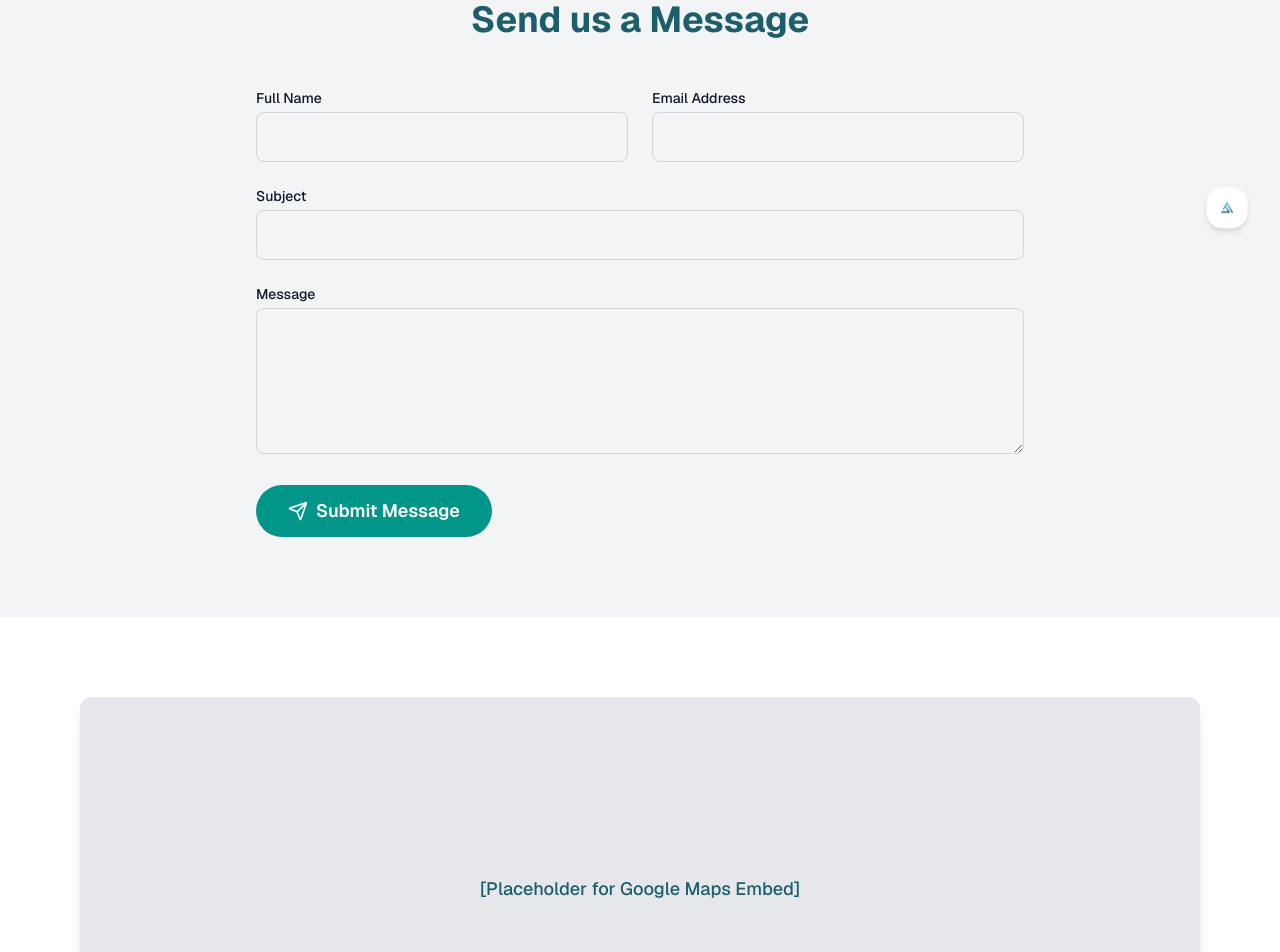
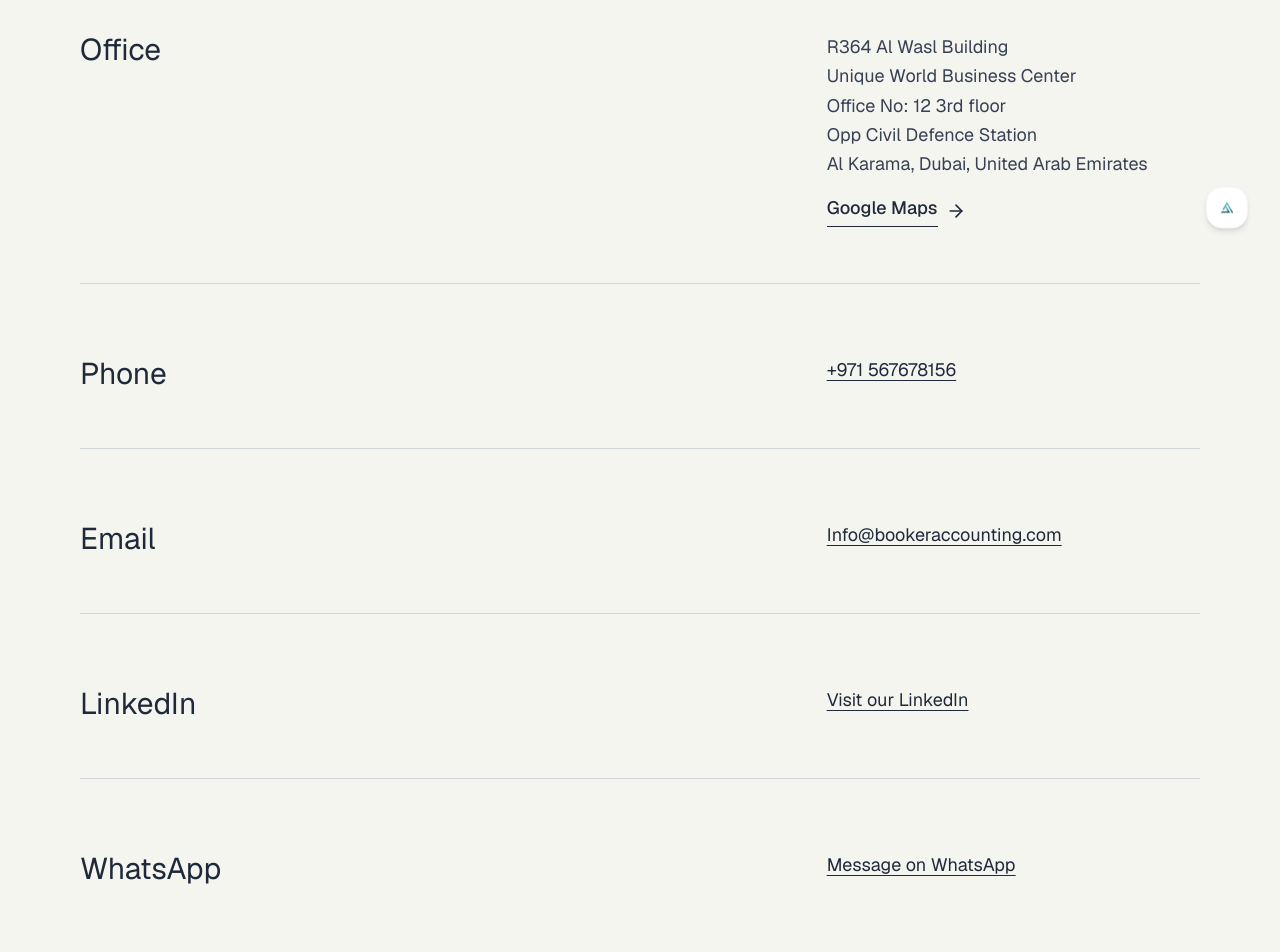
Before and after one commit to ajinas001/Booker_Accounting, a Next.js app: page /contact in a window 1280 px wide. Shown: the part 540-1492 px from the top of the page. Built offline with nearby package versions, Linux system fonts and the light colour scheme.

Commit message:
update contact page

```diff
--- a/src/app/contact/page.jsx
+++ b/src/app/contact/page.jsx
@@ -10,8 +10,33 @@ import ContactSection from "@/components/ContactSection";
 import Navbar from "@/components/Navbar";
 import FloatingMenuButton from "@/components/FloatingMenuButton";
 import ScrollToTop from "@/components/ScrollToTop";
+import { ArrowRight } from "lucide-react";
+
+
+const officeAddress = [
+  ' R364 Al Wasl Building',
+  'Unique World Business Center',
+  'Office No: 12 3rd floor',
+  'Opp Civil Defence Station',
+  'Al Karama, Dubai, United Arab Emirates'
+];
 
 export default function ContactPage() {
+
+
+  const containerVariants = {
+    hidden: { opacity: 0 },
+    visible: {
+      opacity: 1,
+      transition: { staggerChildren: 0.15, delayChildren: 0.1 },
+    },
+  };
+
+  const itemVariants = {
+    hidden: { opacity: 0, y: 10 },
+    visible: { opacity: 1, y: 0, transition: { duration: 0.5 } },
+  };
+
   // --- Contact Form State ---
   const [formData, setFormData] = useState({
     name: "",
@@ -41,7 +66,7 @@ export default function ContactPage() {
   return (
     <div className="min-h-screen bg-white text-gray-900">
 
-      <Navbar/>
+      <Navbar />
       {/* --- HERO --- */}
       <section className="relative overflow-hidden text-white bg-black">
         {/* Background Image */}
@@ -70,11 +95,11 @@ export default function ContactPage() {
             transition={{ duration: 0.6 }}
             className="text-sm md:text-lg flex justify-center md:justify-start flex-wrap text-gray-300 gap-x-2 mb-4"
           >
-            <Link href="/" className="hover:text-teal-400 transition-colors">
+            <Link href="/" className="hover:text-textsecondary transition-colors">
               Home
             </Link>
             <span>›</span>
-            <span className="text-teal-400 font-medium">Contact Us</span>
+            <span className="text-textsecondary font-medium">Contact Us</span>
           </motion.div>
 
           <motion.h1
@@ -84,7 +109,7 @@ export default function ContactPage() {
             transition={{ duration: 0.7 }}
             className="text-5xl md:text-7xl font-bold mb-6"
           >
-            <span className="text-transparent bg-clip-text bg-gradient-to-r from-teal-400 to-cyan-400">
+            <span className="text-transparent bg-clip-text bg-textsecondary">
               Contact Us
             </span>
           </motion.h1>
@@ -105,8 +130,122 @@ export default function ContactPage() {
       {/* --- CONTACT INFO --- */}
       {/* <ContactSection /> */}
 
+      <motion.section
+        className="py-20 px-6 md:px-20 bg-primary"
+        initial="hidden"
+        whileInView="visible"
+        viewport={{ once: true, amount: 0.2 }}
+        variants={containerVariants}
+      >
+        <div className="max-w-7xl mx-auto space-y-10">
+
+          {/* --- Office --- */}
+          <motion.div variants={itemVariants}>
+            <div className="flex flex-col md:flex-row justify-between pt-8 pb-4">
+              <p className="text-3xl font-normal text-gray-800 md:w-1/3">Office</p>
+
+              <div className="flex flex-col text-lg md:w-1/3">
+                {officeAddress.map((line, i) => (
+                  <p key={i} className="text-gray-700 leading-relaxed">{line}</p>
+                ))}
+
+                {/* Google Maps Link */}
+                <Link
+                  href="https://www.google.com/maps?q=25.2048493,55.2707828"
+                  target="_blank"
+                  className="flex items-center text-gray-800 font-medium mt-4 group w-fit"
+                >
+                  <span className="pb-1 border-b border-gray-800 group-hover:border-gray-600 transition-colors">
+                    Google Maps
+                  </span>
+                  <ArrowRight className="w-5 h-5 ml-2 group-hover:translate-x-1 transition-transform" />
+                </Link>
+
+              </div>
+            </div>
+          </motion.div>
+
+          <motion.div variants={itemVariants} className="w-full h-px bg-gray-300" />
+
+          {/* --- Phone --- */}
+          <motion.div variants={itemVariants}>
+            <div className="flex flex-col md:flex-row justify-between pt-8 pb-4">
+              <p className="text-3xl font-normal text-gray-800 md:w-1/3">Phone</p>
+
+              <div className="flex flex-col text-lg md:w-1/3">
+                <Link
+                  href="tel:+971567678156"
+                  className="text-gray-800 hover:text-gray-600 underline underline-offset-4 transition-colors"
+                >
+                  +971 567678156
+                </Link>
+              </div>
+            </div>
+          </motion.div>
+
+          <motion.div variants={itemVariants} className="w-full h-px bg-gray-300" />
+
+          {/* --- Email --- */}
+          <motion.div variants={itemVariants}>
+            <div className="flex flex-col md:flex-row justify-between pt-8 pb-4">
+              <p className="text-3xl font-normal text-gray-800 md:w-1/3">Email</p>
+
+              <div className="flex flex-col text-lg md:w-1/3">
+                <Link
+                  href="https://mail.google.com/mail/?view=cm&fs=1&to=info@bookeraccounting.com"
+                  className="text-gray-800 hover:text-gray-600 underline underline-offset-4 transition-colors"
+                  target="_blank"
+                >
+                  Info@bookeraccounting.com
+                </Link>
+              </div>
+            </div>
+          </motion.div>
+
+          <motion.div variants={itemVariants} className="w-full h-px bg-gray-300" />
+
+          {/* --- LinkedIn --- */}
+          <motion.div variants={itemVariants}>
+            <div className="flex flex-col md:flex-row justify-between pt-8 pb-4">
+              <p className="text-3xl font-normal text-gray-800 md:w-1/3">LinkedIn</p>
+
+              <div className="flex flex-col text-lg md:w-1/3">
+                <Link
+                  href="https://www.linkedin.com/company/bookeraccounting/"
+                  target="_blank"
+                  className="text-gray-800 hover:text-gray-600 underline underline-offset-4 transition-colors"
+                >
+                  Visit our LinkedIn
+                </Link>
+              </div>
+            </div>
+          </motion.div>
+
+          <motion.div variants={itemVariants} className="w-full h-px bg-gray-300" />
+
+          {/* --- WhatsApp --- */}
+          <motion.div variants={itemVariants}>
+            <div className="flex flex-col md:flex-row justify-between pt-8 pb-4">
+              <p className="text-3xl font-normal text-gray-800 md:w-1/3">WhatsApp</p>
+
+              <div className="flex flex-col text-lg md:w-1/3">
+                <Link
+                  href="https://wa.me/971567678156"
+                  target="_blank"
+                  className="text-gray-800 hover:text-gray-600 underline underline-offset-4 transition-colors"
+                >
+                  Message on WhatsApp
+                </Link>
+              </div>
+            </div>
+          </motion.div>
+
+        </div>
+      </motion.section>
+
+
       {/* --- FORM --- */}
-      <section className="py-20 px-6 md:px-20 bg-gray-100">
+      {/* <section className="py-20 px-6 md:px-20 bg-primary">
         <motion.h2
           initial={{ opacity: 0, y: 20 }}
           whileInView={{ opacity: 1, y: 0 }}
@@ -199,24 +338,13 @@ export default function ContactPage() {
             </span>
           </motion.button>
         </motion.form>
-      </section>
+      </section> */}
 
-      {/* --- MAP / LOCATION --- */}
-      <section className="py-20 px-8 md:px-20 bg-white">
-        <motion.div
-          initial={{ opacity: 0, scale: 0.97 }}
-          whileInView={{ opacity: 1, scale: 1 }}
-          viewport={{ once: true }}
-          transition={{ duration: 0.6 }}
-          className="w-full h-96 bg-gray-200 rounded-xl shadow-lg flex items-center justify-center text-lg font-medium text-secondary"
-        >
-          [Placeholder for Google Maps Embed]
-        </motion.div>
-      </section>
-      <FloatingMenuButton/>
-<ScrollToTop/>
+
+      <FloatingMenuButton />
+      <ScrollToTop />
       {/* --- FOOTER --- */}
       <Footer />
-    </div>
-  );
+    </div>
+  );
 }
```
